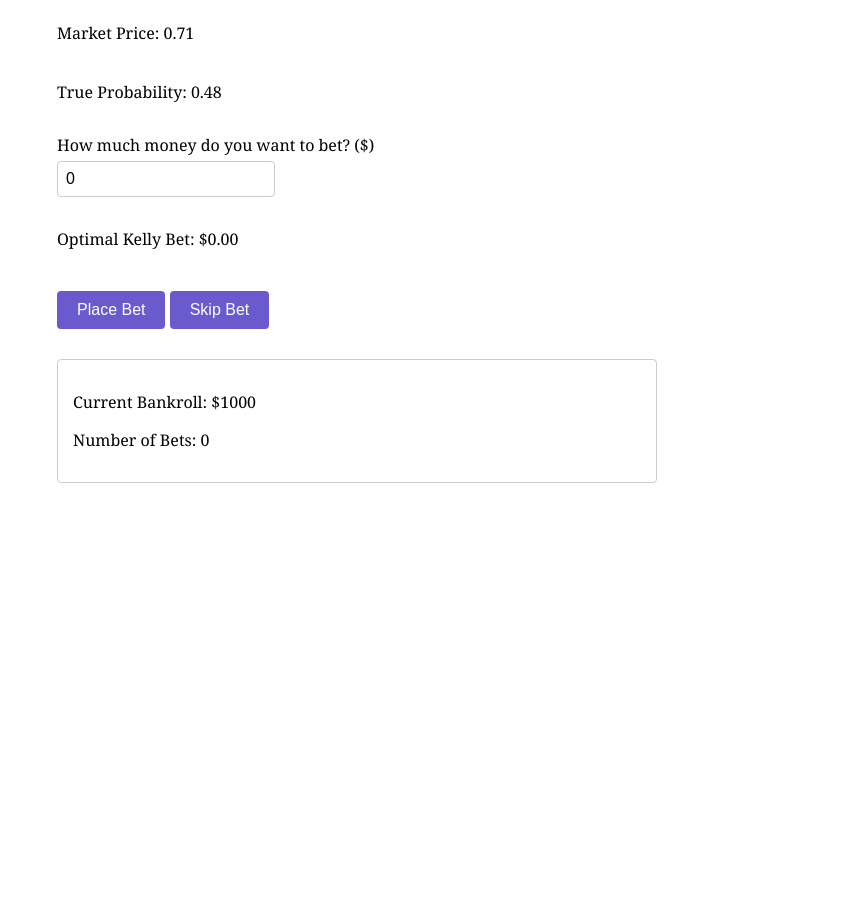
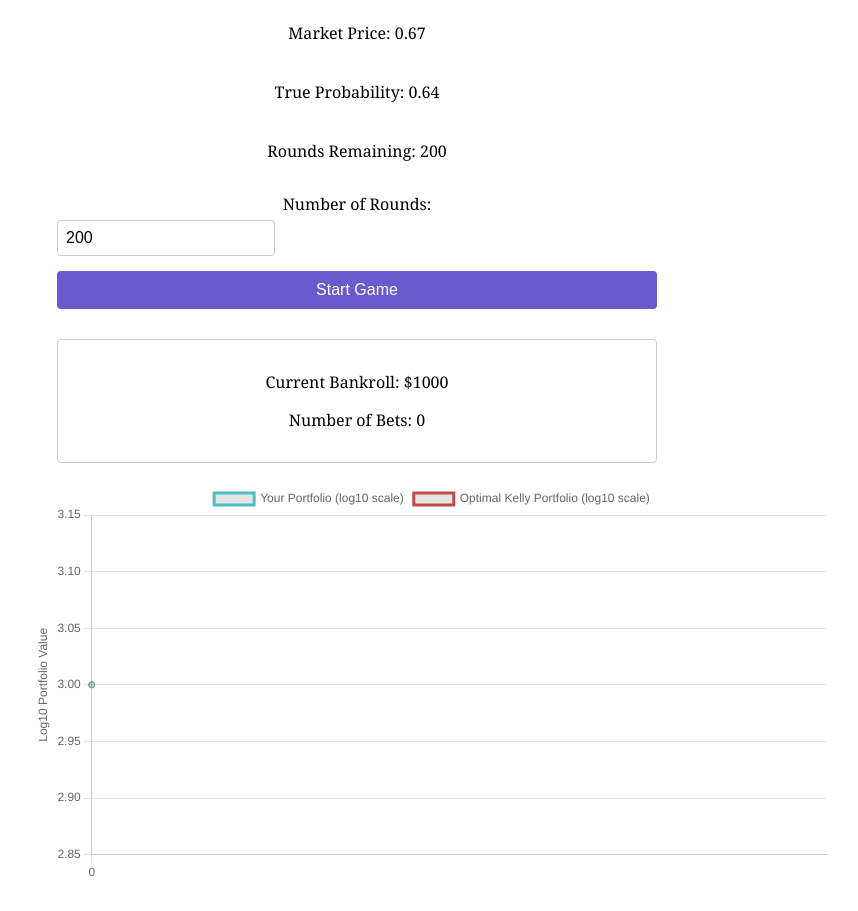
Before and after one commit to cognipilled/cognipilled.github.io, a plain HTML site: page webapps/kelly_game.html in a window 1280 px wide. Shown: the part 108-1019 px from the top of the page, without its empty margins (283-1141 px from the left). Before the commit the page ends 800 px from the top, so only its background shows below. Drawn offline with nearby package versions, Linux system fonts and the light colour scheme.

Commit message:
lkjsdlkfjlskdjflskdjf

```diff
--- a/webapps/kelly_game.html
+++ b/webapps/kelly_game.html
@@ -6,55 +6,130 @@
     <title>Kelly Criterion Game</title>
     <link rel="stylesheet" href="../../index.css">
     <link rel="stylesheet" href="kelly.css">
+    <script src="https://cdn.jsdelivr.net/npm/chart.js"></script>
 </head>
 <body>
-    <div class="h-center">
+    <div class="h-center" style="text-align: center;">
         <h1>Kelly Criterion Game</h1>
         <div class="kelly-container">
             <div class="kelly-input">
                 <p>Market Price: <span id="marketPrice">0.5</span></p>
                 <p>True Probability: <span id="probability">0.6</span></p>
+                <p>Rounds Remaining: <span id="roundsLeft">200</span></p>
             </div>
             <div class="kelly-input">
+                <label for="roundsInput">Number of Rounds:</label>
+                <input type="number" id="roundsInput" min="1" value="200">
+                <button class="kelly-button" onclick="startGame()">Start Game</button>
+            </div>
+            <div class="kelly-input" id="betControls" style="display: none;">
                 <label for="betAmount">How much money do you want to bet? ($)</label>
                 <input type="number" id="betAmount" min="0" step="0.01" value="0">
+                <button class="kelly-button" onclick="placeBet()">Place Bet</button>
+                <button class="kelly-button" onclick="skipBet()">Skip</button>
             </div>
-            <div class="kelly-input">
-                <p>Optimal Kelly Bet: $<span id="optimalBet">0</span></p>
-            </div>
-            <button class="kelly-button" onclick="placeBet()">Place Bet</button>
-            <button class="kelly-button" onclick="skipBet()">Skip Bet</button>
             <div id="results">
                 <p>Current Bankroll: $<span id="currentBankroll">1000</span></p>
                 <p>Number of Bets: <span id="betCount">0</span></p>
             </div>
         </div>
+        <div class="chart-container" style="width: 800px; height: 400px;">
+            <canvas id="performanceChart"></canvas>
+        </div>
     </div>
 
     <script>
         let bankroll = 1000;
+        let optimalBankroll = 1000;
         let betCount = 0;
         let currentPrice, currentProbability;
+        let roundsLeft = 200;
+        let performanceChart;
+        let performanceData = {
+            actual: [1000],
+            optimal: [1000]
+        };
+        let gameStarted = false;
 
-        function generateNewBet() {
-            // Generate random market price and true probability
-            currentPrice = Math.random().toFixed(2);
-            currentProbability = (Math.random() * 0.5 + 0.3).toFixed(2); // Between 0.3 and 0.8
+        function startGame() {
+            if (gameStarted) return;
 
-            document.getElementById('marketPrice').textContent = currentPrice;
-            document.getElementById('probability').textContent = currentProbability;
-            calculateKelly();
+            roundsLeft = parseInt(document.getElementById('roundsInput').value);
+            if (roundsLeft < 1) {
+                alert("Please enter a valid number of rounds (minimum 1)");
+                return;
+            }
+
+            gameStarted = true;
+            document.getElementById('roundsLeft').textContent = roundsLeft;
+            document.getElementById('betControls').style.display = 'block';
+            document.getElementById('roundsInput').disabled = true;
+
+            initializeChart();
+            generateNewBet();
+        }
+
+        function initializeChart() {
+            const ctx = document.getElementById('performanceChart').getContext('2d');
+            performanceChart = new Chart(ctx, {
+                type: 'line',
+                data: {
+                    labels: ['0'],
+                    datasets: [{
+                        label: 'Your Portfolio (log10 scale)',
+                        data: [Math.log10(1000)],
+                        borderColor: 'rgb(75, 192, 192)',
+                        tension: 0.1
+                    },
+                    {
+                        label: 'Optimal Kelly Portfolio (log10 scale)',
+                        data: [Math.log10(1000)],
+                        borderColor: 'rgb(192, 75, 75)',
+                        tension: 0.1
+                    }]
+                },
+                options: {
+                    responsive: true,
+                    scales: {
+                        y: {
+                            title: {
+                                display: true,
+                                text: 'Log10 Portfolio Value'
+                            }
+                        }
+                    }
+                }
+            });
+        }
+
+        function updateChart() {
+            performanceChart.data.labels.push(betCount.toString());
+            performanceChart.data.datasets[0].data.push(Math.log10(bankroll));
+            performanceChart.data.datasets[1].data.push(Math.log10(optimalBankroll));
+            performanceChart.update();
         }
 
         function calculateKelly() {
             const p = parseFloat(currentProbability);
-            const price = parseFloat(currentPrice);
-            const returns = 1/price - 1; // Correct return calculation
-            const kellyAmount = Math.max(0, bankroll * (p - (1-p)/returns));
-            document.getElementById('optimalBet').textContent = kellyAmount.toFixed(2);
+            const r = parseFloat(currentPrice);
+            const expectedValue = p * (1/r - 1) - (1-p);
+
+            // Only bet if expected value is positive
+            if (expectedValue <= 0) {
+                return 0;
+            }
+
+            // Kelly fraction formula: f = p - (1-p)/(1/r - 1)
+            const kellyFraction = p - (1-p)/(1/r - 1);
+            return optimalBankroll * Math.max(0, kellyFraction);
         }
 
         function placeBet() {
+            if (roundsLeft <= 0) {
+                alert("Game Over! Refresh to start a new game.");
+                return;
+            }
+
             const betSize = parseFloat(document.getElementById('betAmount').value);
             if (betSize > bankroll) {
                 alert("You can't bet more than your bankroll!");
@@ -62,24 +137,58 @@
             }
 
             const win = Math.random() < currentProbability;
+            const kellyBetSize = calculateKelly();
 
+            // Update actual bankroll
             if (win) {
                 bankroll += betSize * (1/currentPrice - 1);
+                optimalBankroll += kellyBetSize * (1/currentPrice - 1);
             } else {
                 bankroll -= betSize;
+                optimalBankroll -= kellyBetSize;
             }
 
             betCount++;
+            roundsLeft--;
+
             document.getElementById('currentBankroll').textContent = bankroll.toFixed(2);
             document.getElementById('betCount').textContent = betCount;
+            document.getElementById('roundsLeft').textContent = roundsLeft;
+
+            updateChart();
+
+            if (roundsLeft > 0) {
+                generateNewBet();
+            }
+        }
+
+        function skipBet() {
+            if (roundsLeft <= 0) {
+                alert("Game Over! Refresh to start a new game.");
+                return;
+            }
+            betCount++;
+            roundsLeft--;
+            document.getElementById('roundsLeft').textContent = roundsLeft;
+            updateChart();
             generateNewBet();
         }
 
-        function skipBet() {
-            generateNewBet();
+        function generateNewBet() {
+            // Generate new market price between 0.1 and 0.9
+            currentPrice = (Math.random() * 0.8 + 0.1).toFixed(2);
+            // Generate true probability slightly different from market price
+            currentProbability = (parseFloat(currentPrice) + (Math.random() - 0.5) * 0.2).toFixed(2);
+
+            // Ensure probability stays between 0 and 1
+            currentProbability = Math.min(Math.max(currentProbability, 0), 1);
+
+            document.getElementById('marketPrice').textContent = currentPrice;
+            document.getElementById('probability').textContent = currentProbability;
         }
 
-        // Initialize first bet
+        // Initialize game
+        initializeChart();
         generateNewBet();
     </script>
 </body>
```
